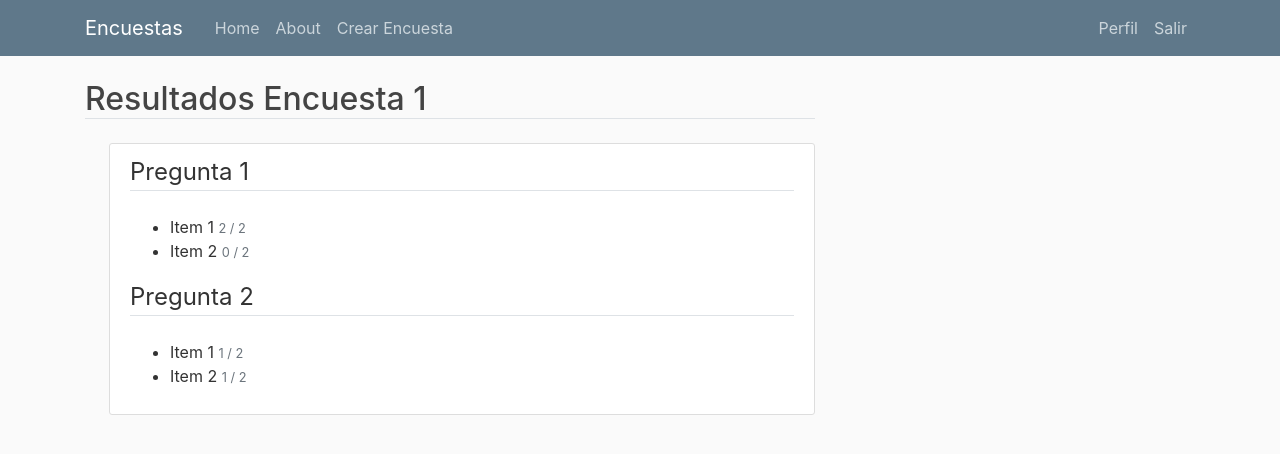
After one commit to rainclaudio/Survey-Platform, a Flask app: page /resultados_encuesta/1 in a window 1280 px wide. The commit adds this page. Shown: the top 454 px of the page. Run offline with Flask 2, Linux system fonts and the light colour scheme; a user stored in the database is signed in; data comes from the database, SQL or seed files in the repository; both versions use the stored data as it was after the commit; some libraries are stand-ins or nearby versions.

Commit message:
todo el trabajo unido - ver resultado

```diff
--- a/encuestas/routes.py
+++ b/encuestas/routes.py
@@ -96,11 +96,13 @@ def encuesta(encuesta_id):
     items = Item.query.filter(Item.pregunta_id.in_(id_preguntas))
 
     boton_editar = False
+    boton_respuestas = False
     if current_user.is_authenticated:
         print("user is auth")
         encuestas_propias = Encuesta.query.filter_by(user_id = current_user.username)
         for encuestas in encuestas_propias:
             if encuestas.id == encuesta_id:
+                boton_respuestas = True
                 boton_editar = True
                 break
 
@@ -110,6 +112,7 @@ def encuesta(encuesta_id):
         preguntas = preguntas,
         items = items,
         boton_editar = boton_editar,
+        boton_respuestas = boton_respuestas
     )
 
 @app.route("/editar_encuesta/<int:encuesta_id>", methods=['GET', 'POST'])
@@ -258,3 +261,35 @@ def profile():
 def logout():
     logout_user()
     return redirect(url_for('home'))
+
+
+#VER RESULTADOS
+@app.route("/resultados_encuesta/<int:encuesta_id>", methods=['GET', 'POST'])
+@login_required
+def resultados_encuesta(encuesta_id):
+
+    encuesta = Encuesta.query.get_or_404(encuesta_id)
+    preguntas = Pregunta.query.filter_by(encuesta_id = encuesta_id)
+    id_preguntas = []
+    for preg in preguntas:
+        id_preguntas.append(preg.id)
+
+    items = Item.query.filter(Item.pregunta_id.in_(id_preguntas))
+    mp = {}
+
+    for item in items:
+        temp = Respuesta.query.filter_by(item_id = item.id).all()
+        temp_tot = Respuesta.query.filter_by(pregunta_id = item.pregunta_id).all()
+
+        mp[item.id] = '       '+ str(len(temp))+' / '+str(len(temp_tot))
+
+
+    return render_template('resultado_encuesta.html',
+        title= 'Resultados Encuesta',
+        encuesta = encuesta,
+        preguntas = preguntas,
+        items = items,
+        mp=mp
+
+
+    )
--- a/encuestas/templates/encuesta.html
+++ b/encuestas/templates/encuesta.html
@@ -26,4 +26,9 @@
         href="{{ url_for('editar_encuesta', encuesta_id=encuesta.id) }}">Editar Encuesta</a>
 {%endif%}
 
+{%if encuesta.user_id == current_user.username%}
+    <a class="btn btn-outline-info"
+        href="{{ url_for('resultados_encuesta',encuesta_id = encuesta.id)  }}">Ver Resultados</a>
+{%endif%}
+
 {% endblock content %}
--- a/encuestas/templates/profile.html
+++ b/encuestas/templates/profile.html
@@ -24,7 +24,7 @@
             </div>
                 <h2>
                     <a class="article-title"
-                       href="{{ url_for('editar_encuesta', encuesta_id=encuesta.id) }}">{{ encuesta.title }}</a>
+                       href="{{ url_for('encuesta', encuesta_id=encuesta.id)}}">{{ encuesta.title }}</a>
                 </h2>
                 <small class="text-muted">
                     autor: {{encuesta.user_id}}
--- /dev/null
+++ b/encuestas/templates/resultado_encuesta.html
@@ -0,0 +1,28 @@
+{% extends "layout.html" %}
+
+{% block content %}
+<!-- Título -->
+<h2 class="border-bottom mb-4">
+  Resultados {{ encuesta.title}}
+</h2>
+
+<!-- Preguntas -->
+<div class="content-section ml-4">
+    <div class = "form-group">
+      {%for pregunta in preguntas%}
+      <fieldset class="form-group">
+        <legend class="border-bottom">
+          {{pregunta.title}}
+        </legend>
+      </fieldset>
+        <ul>
+          {%for item in items%}
+          {%if item.pregunta_id == pregunta.id%}
+            <li>{{item.description}} <small class="text-muted" align="center"> {{mp[item.id]}}    </small>  </li>
+          {%endif%}
+          {%endfor%}
+        </ul>
+      {%endfor%}
+    </div>
+</div>
+{% endblock content %}
```
Also changed, not shown: encuestas/site.db.
